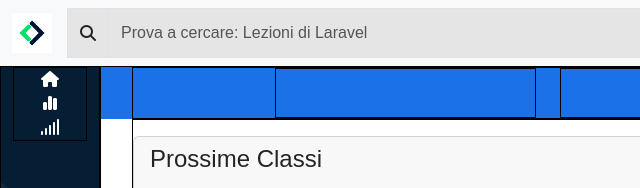
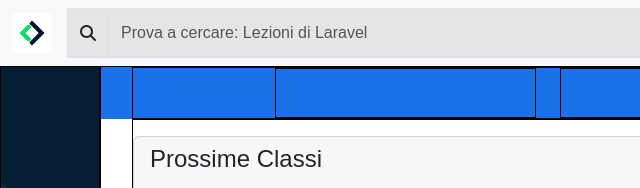
Before and after one commit to LorenzoPranio/html-css-bootstrap-dashboard, a plain HTML site: page index.html in a window 1280 px wide. Shown: the top 188 px of the page, 0-640 px from the left. Drawn offline with nearby package versions, Linux system fonts and the light colour scheme.

Commit message:
[FIX]Removed sidebar section because is wrong in index.html

```diff
--- a/index.html
+++ b/index.html
@@ -26,17 +26,6 @@
     </header>
     <main>
         <div class="side-bar">
-           <div class="container">
-                <div class="row">
-                    <div class="col-12">
-                        <div class="content white-color text-center">
-                            <div><i class="fa-solid fa-house"></i></div>
-                            <div><i class="fa-solid fa-chart-simple"></i></div>
-                            <div><i class="fa-solid fa-signal"></i></div>
-                        </div>
-                    </div>
-                </div>
-           </div>
         </div>
         <div class="main-content">
             <!--SEZIONE 1/ 1 ROW 3 COLUMNS COL-12 COL-MD-4-->
```
